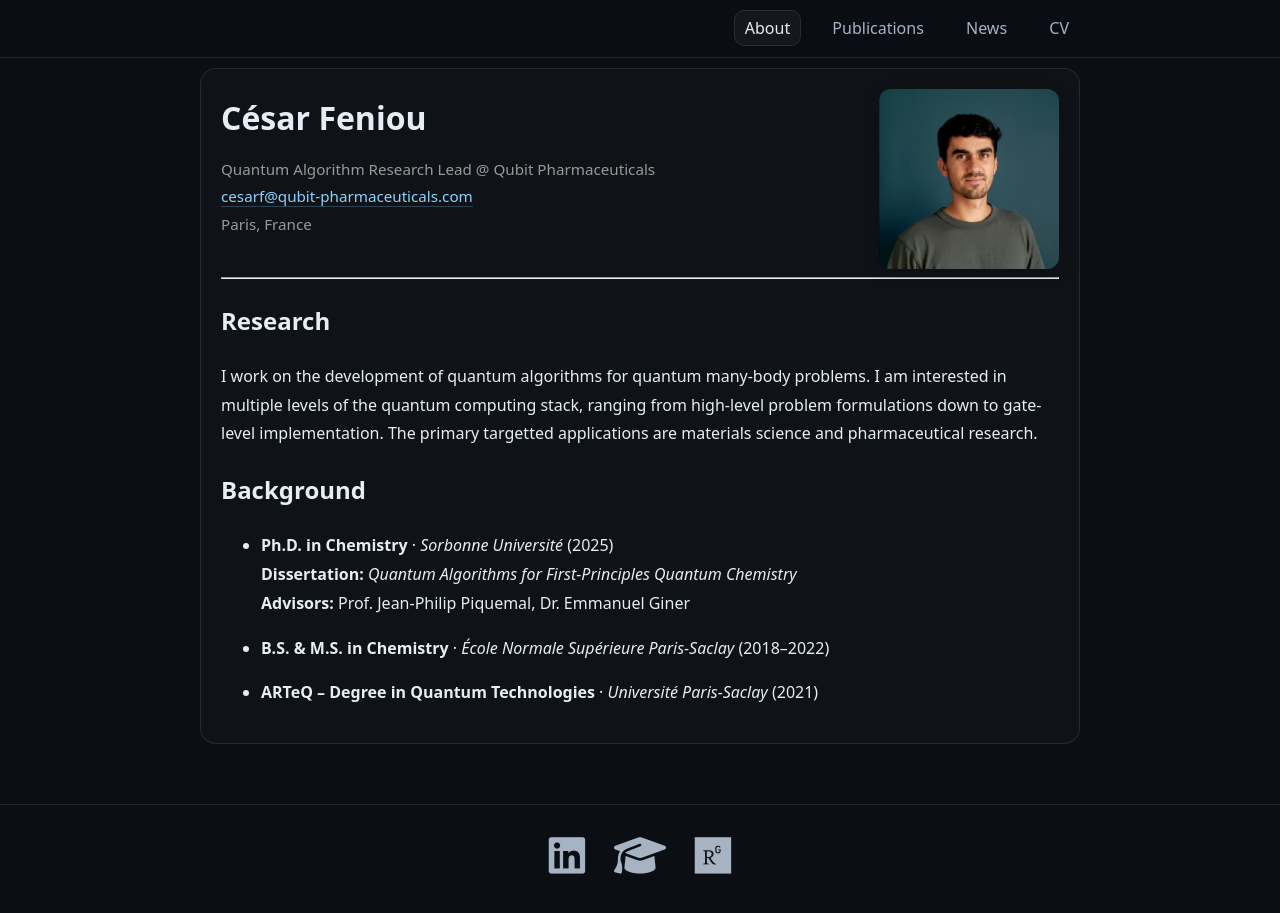
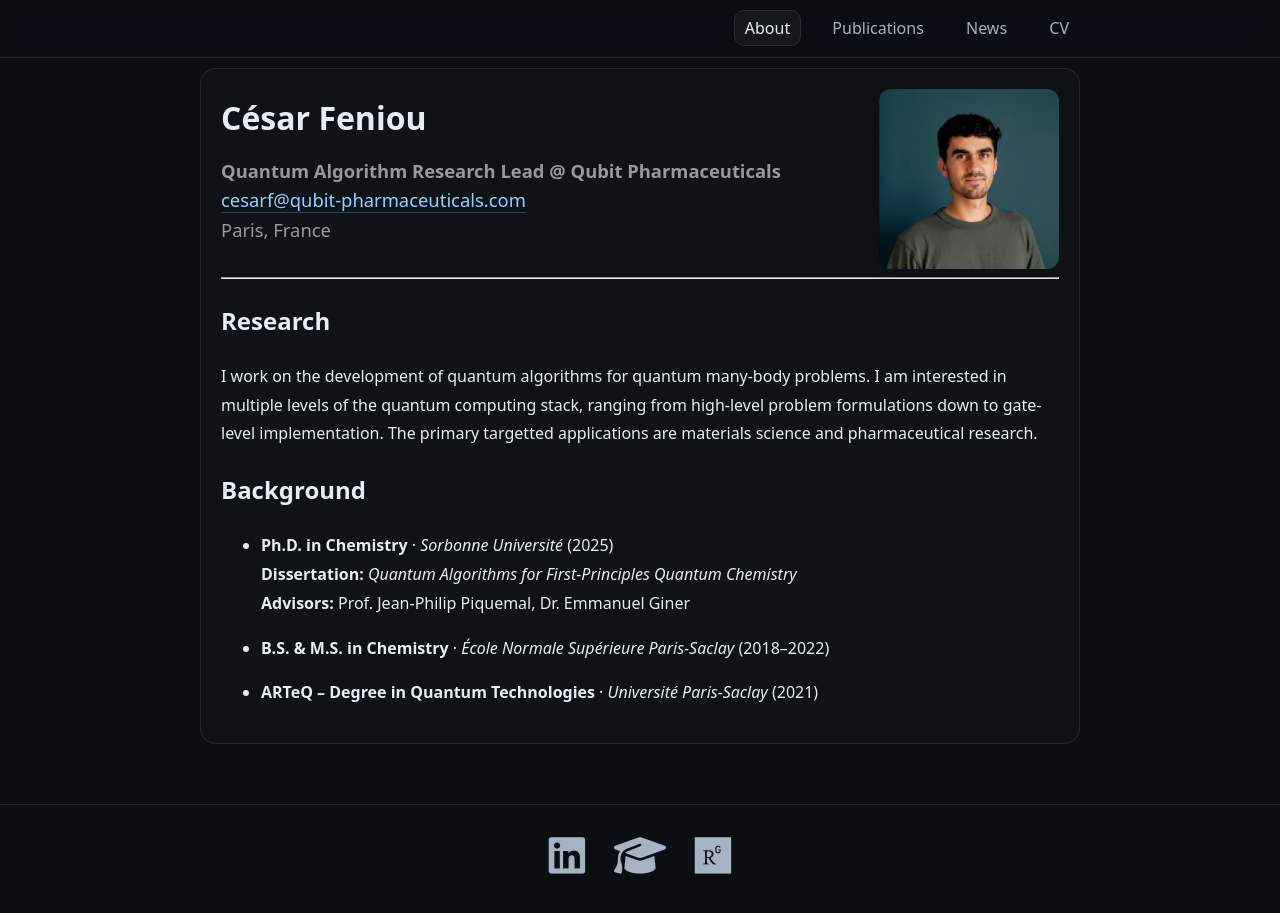
Before and after one commit to cesarfeniou/cesarfeniou.github.io, a Jekyll site: the page built from index.md, in a window 1280 px wide. Built offline with Jekyll 4.4.1, drawn with Linux system fonts in a browser that asks for light colours.

Commit message:
Update index.md

```diff
--- a/index.md
+++ b/index.md
@@ -8,8 +8,8 @@ title: About
   <div class="intro-text">
     <h1>César Feniou</h1>
 
-    <p class="intro-meta">
-      Quantum Algorithm Research Lead @ Qubit Pharmaceuticals <br>
+    <p class="intro-meta" style="font-size: 1.15rem; line-height: 1.6;">
+      <strong>Quantum Algorithm Research Lead @ Qubit Pharmaceuticals</strong> <br>
       <a href="mailto:cesarf@qubit-pharmaceuticals.com">
         cesarf@qubit-pharmaceuticals.com
       </a>
```
